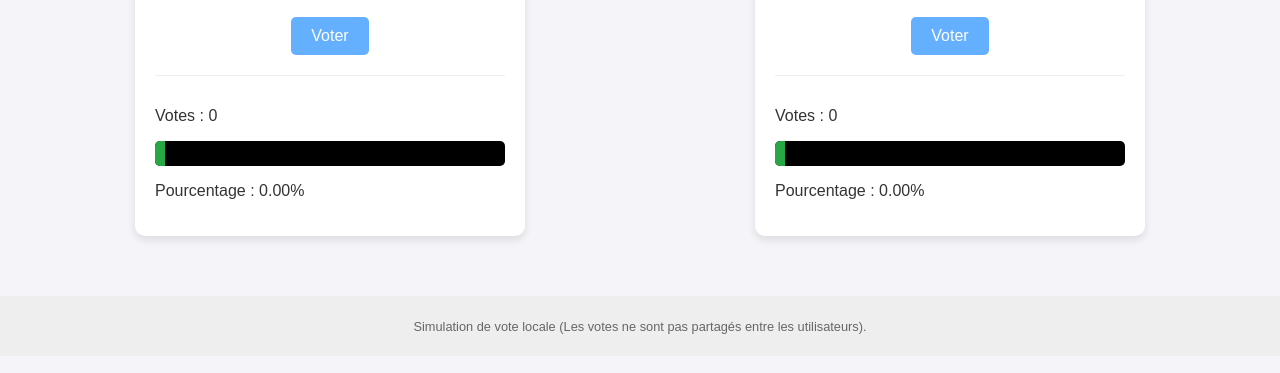
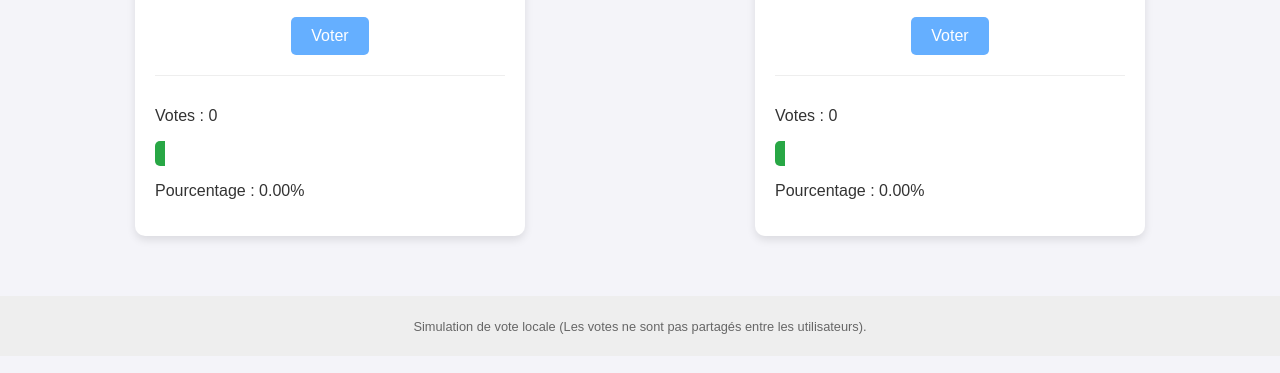
Before and after one commit to Carlitos-hack/Vote.github.io, a plain HTML site: page index.html in a window 1280 px wide. Shown: the part 381-754 px from the top of the page. Drawn offline with Linux system fonts and the light colour scheme.

Commit message:
Update style.css

```diff
--- a/style.css
+++ b/style.css
@@ -63,9 +63,9 @@ button {
 }
 
 .progress-bar-container {
-    background-color: black;
+    background-color: white;
     border-radius: 5px;
-    margin: 10px 0;
+    margin: 15px 0;
     height: 25px;
     overflow: hidden;
 }
```
